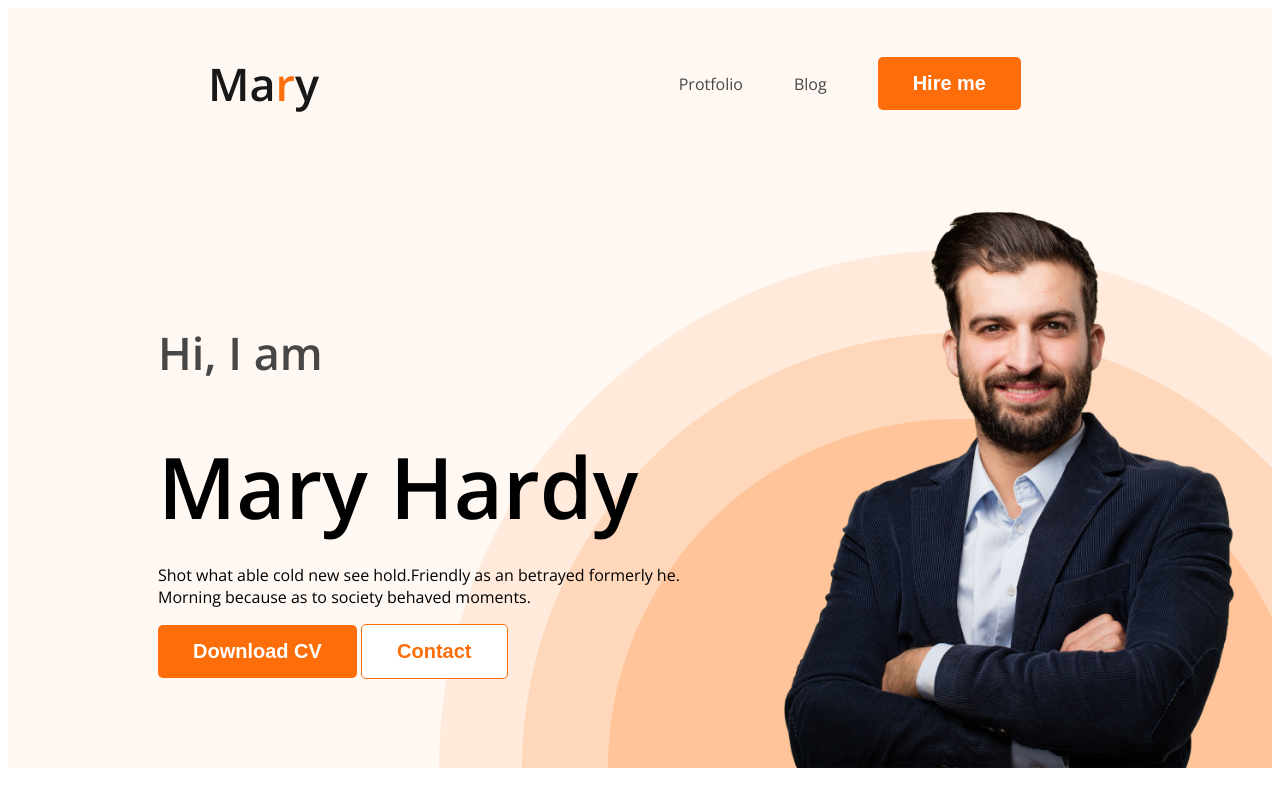
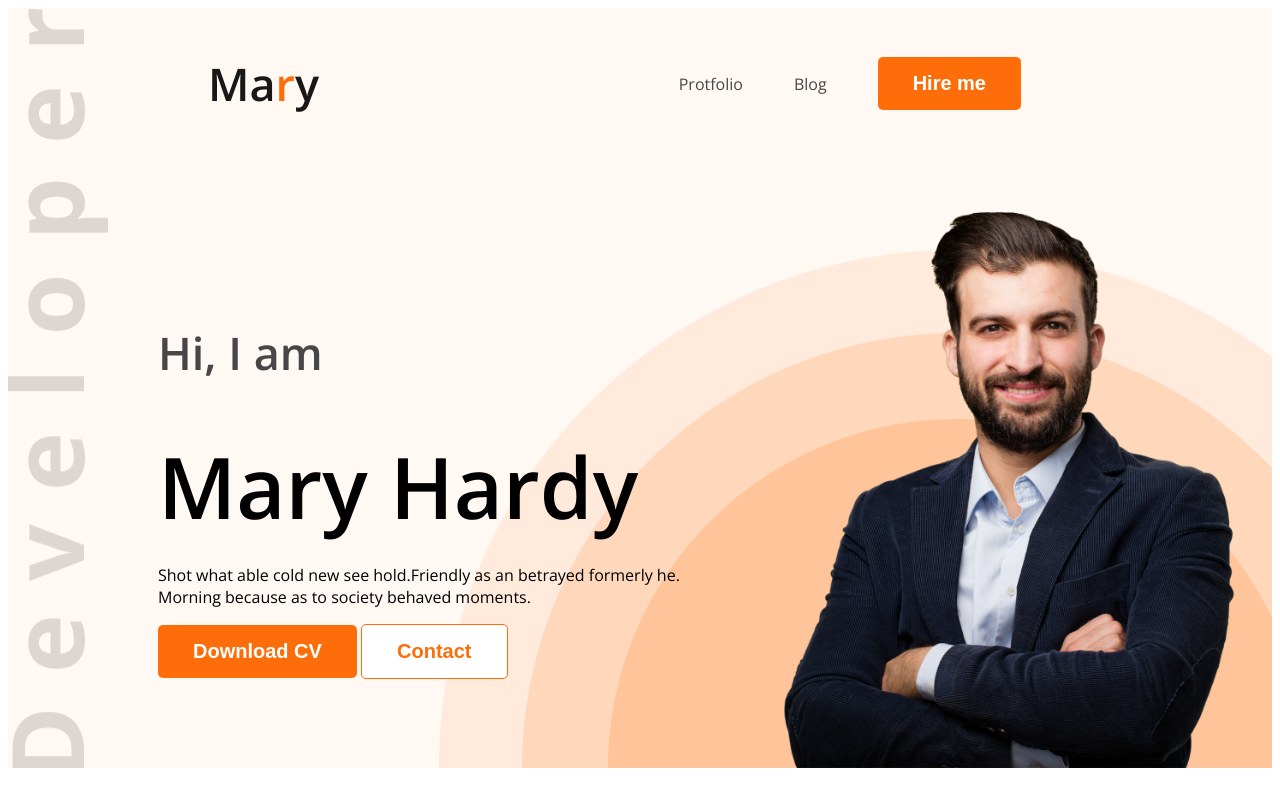
Before and after one commit to FazleRifat/new-git, a plain HTML site: page index.html in a window 1280 px wide. Shown: the top 800 px of the page. Drawn offline with nearby package versions, Linux system fonts and the light colour scheme.

Commit message:
missing fixed

```diff
--- a/style.css
+++ b/style.css
@@ -40,9 +40,9 @@ body{
 /* header */
 .header{
     background-color: #FFF8F3;
-    background-image: url(./images/header_bg.png);
+    background-image: url('./images/header_bg.png'),url("./images/developer.png");
     background-repeat: no-repeat;
-    background-position: bottom right;
+    background-position: bottom right,top left;
 }
 /* Nav  */
 nav{
@@ -225,4 +225,5 @@ footer{
 }
 .footer-icons a{
     margin-right: 20px;
+    cursor: pointer;
 }
```
